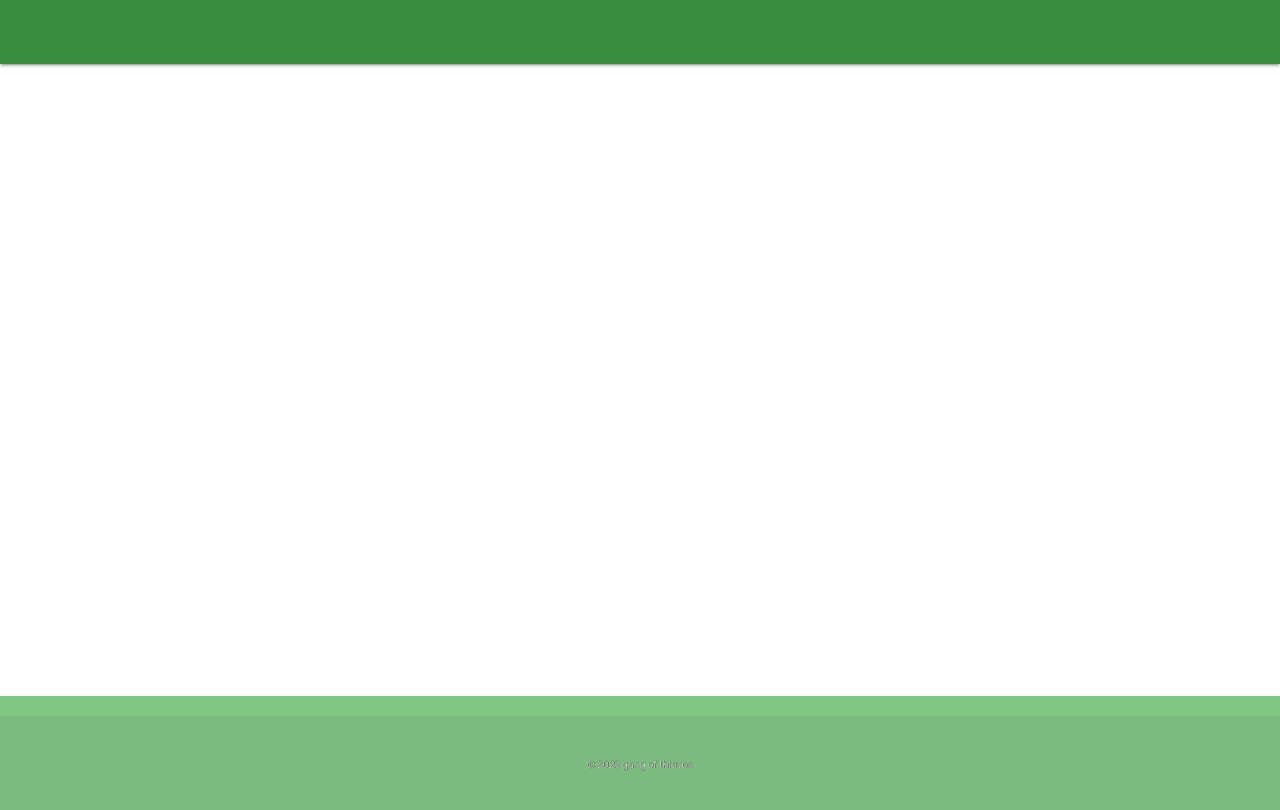
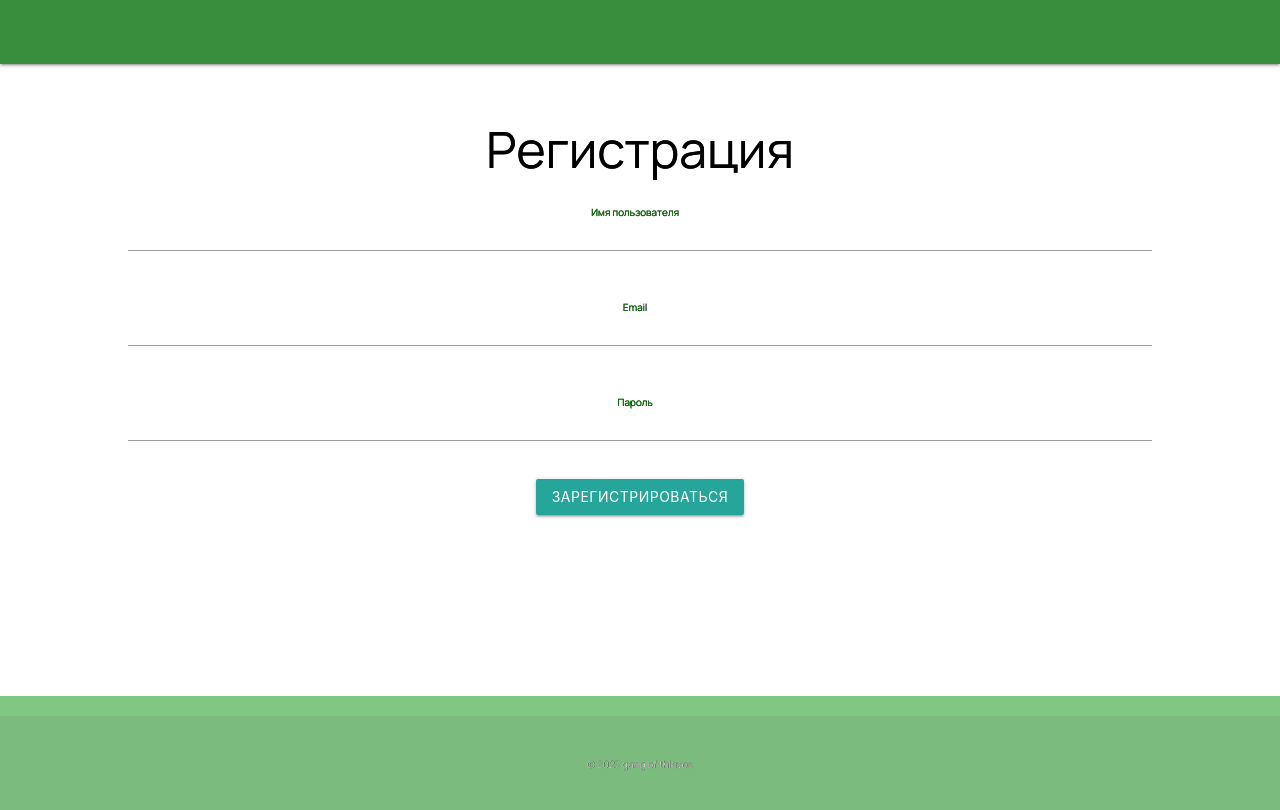
Before and after one commit to AndreyTorkhov/project-s3, a React (Create React App) app: page /register in a window 1280 px wide. Built offline with nearby package versions, Linux system fonts and the light colour scheme.

Commit message:
react-app jwt try1

```diff
--- a/src/App.jsx
+++ b/src/App.jsx
@@ -2,6 +2,7 @@ import { BrowserRouter as Router, Routes, Route } from "react-router-dom";
 
 import { Ml } from "./pages/Ml";
 import { Login } from "./pages/Login";
+import Register from "./pages/Register";
 
 import { Footer } from "./components/Footer";
 import { Header } from "./components/Header";
@@ -15,8 +16,11 @@ function App() {
           <Routes>
             <Route path="/" element={<Ml />} />
             <Route path="/login" element={<Login />} />
-            {/* <Route path="/register" element={<Contact />} />
-            <Route path="*" exact={true} element={<NotFound />} /> */}
+            <Route path="/register" element={<Register />} />
+            {/* <Route path=":id" element={<UserPage />} />
+            </Route>
+
+            <Route path="*" element={<div>404... not found </div>} /> */}
           </Routes>
         </main>
         <Footer />
--- /dev/null
+++ b/src/http/index.jsx
@@ -0,0 +1,15 @@
+import axios from "axios";
+
+export const API_URL = "http://localhost:5500";
+
+const api = axios.create({
+  withCredentials: true,
+  baseURL: API_URL,
+});
+
+api.interceptors.request.use((config) => {
+  config.headers.Authorization = `${localStorage.getItem("token")}`;
+  return config;
+});
+
+export default api;
--- a/src/index.js
+++ b/src/index.js
@@ -1,11 +1,23 @@
-import React from "react";
+import React, { createContext } from "react";
 import ReactDOM from "react-dom/client";
+import { BrowserRouter } from "react-router-dom";
 import "./index.css";
 import App from "./App";
+import Store from "./store/store";
+
+const store = new Store();
+
+export const Context = createContext({
+  store,
+});
 
 const root = ReactDOM.createRoot(document.getElementById("root"));
 root.render(
-  <React.StrictMode>
+  <Context.Provider
+    value={{
+      store,
+    }}
+  >
     <App />
-  </React.StrictMode>
+  </Context.Provider>
 );
--- a/src/pages/Login.jsx
+++ b/src/pages/Login.jsx
@@ -1,4 +1,33 @@
+import React, { useState } from "react";
+
 function Login() {
+  const [email, setEmail] = useState("");
+  const [password, setPassword] = useState("");
+
+  const handleLogin = async () => {
+    try {
+      const response = await fetch("http://localhost:5500/login", {
+        method: "POST",
+        headers: {
+          "Content-Type": "application/json",
+        },
+        body: JSON.stringify({
+          email: email,
+          password: password,
+        }),
+      });
+      if (response.ok) {
+        const data = await response.json();
+        console.log("Login successful:", data);
+        // Дополнительная логика после успешного входа, например, редирект на другую страницу
+      } else {
+        console.error("Login failed");
+        // Дополнительная логика в случае неудачного входа
+      }
+    } catch (error) {
+      console.error("Error during login:", error);
+    }
+  };
   return (
     <div className="row">
       <h1 className="container-title">Авторизация</h1>
@@ -6,17 +35,31 @@ function Login() {
         <div className="row">
           <div className="input-field">
             <h3 className="input-name">email</h3>
-            <input id="email" type="email" className="validate" />
+            <input
+              id="email"
+              type="email"
+              className="validate"
+              value={email}
+              onChange={(e) => setEmail(e.target.value)}
+            />
           </div>
         </div>
         <div className="row">
           <div className="input-field">
             <h3 className="input-name">пароль</h3>
-            <input id="password" type="password" className="validate" />
+            <input
+              id="password"
+              type="password"
+              className="validate"
+              value={password}
+              onChange={(e) => setPassword(e.target.value)}
+            />
           </div>
         </div>
       </form>
-      <button className="outputBtn">Вход</button>
+      <button className="outputBtn" onClick={handleLogin}>
+        Вход
+      </button>
     </div>
   );
 }
--- a/src/pages/Ml.jsx
+++ b/src/pages/Ml.jsx
@@ -10,6 +10,9 @@ function Ml() {
         <Link to={`/login`} className="btn">
           Авторизация
         </Link>
+        <Link to={`/register`} className="btn">
+          Регистрация
+        </Link>
       </div>
     </div>
   );
--- /dev/null
+++ b/src/pages/Register.jsx
@@ -0,0 +1,64 @@
+import { Link } from "react-router-dom";
+import { useState, useContext } from "react";
+import { Context } from "../index";
+import { observer } from "mobx-react-lite";
+
+export default observer(function Register() {
+  const [username, setUsername] = useState("");
+  const [email, setEmail] = useState("");
+  const [password, setPassword] = useState("");
+
+  const { store } = useContext(Context);
+
+  return (
+    <div className="row">
+      <h1 className="container-title">Регистрация</h1>
+      <form className="register-container">
+        <div className="row">
+          <div className="input-field">
+            <h3 className="input-name">Имя пользователя</h3>
+            <input
+              id="username"
+              type="text"
+              className="validate"
+              value={username}
+              onChange={(e) => setUsername(e.target.value)}
+            />
+          </div>
+        </div>
+        <div className="row">
+          <div className="input-field">
+            <h3 className="input-name">Email</h3>
+            <input
+              id="email"
+              type="email"
+              className="validate"
+              value={email}
+              onChange={(e) => setEmail(e.target.value)}
+            />
+          </div>
+        </div>
+        <div className="row">
+          <div className="input-field">
+            <h3 className="input-name">Пароль</h3>
+            <input
+              id="password"
+              type="password"
+              className="validate"
+              value={password}
+              onChange={(e) => setPassword(e.target.value)}
+            />
+          </div>
+        </div>
+      </form>
+      <Link to="/" className="register">
+        <button
+          onClick={() => store.registration(username, email, password)}
+          className="btn"
+        >
+          Зарегистрироваться
+        </button>
+      </Link>
+    </div>
+  );
+});
--- /dev/null
+++ b/src/services/Service.jsx
@@ -0,0 +1,11 @@
+import api from "../http";
+
+export default class Service {
+  static async login(email, password) {
+    return api.post("/login", { email, password });
+  }
+
+  static async registration(username, email, password) {
+    return api.post("/register", { username, email, password });
+  }
+}
--- /dev/null
+++ b/src/store/store.jsx
@@ -0,0 +1,73 @@
+import { makeAutoObservable } from "mobx";
+import Service from "../services/Service";
+import axios from "axios";
+import { API_URL } from "../http";
+
+export default class Store {
+  user = {};
+  isAuth = false;
+
+  constructor() {
+    makeAutoObservable(this);
+  }
+
+  setAuth(bool) {
+    this.isAuth = bool;
+  }
+
+  setUser(user) {
+    this.user = user;
+  }
+
+  async login(email, password) {
+    try {
+      const response = await Service.login(email, password);
+      console.log(response);
+      localStorage.setItem("token", response.data.access_token);
+      localStorage.setItem("token_ref", response.data["refresh token"]);
+      this.setAuth(true);
+      this.setUser(response.data);
+    } catch (e) {
+      console.log(e.response?.data?.message);
+    }
+  }
+
+  async registration(username, email, password) {
+    try {
+      const response = await Service.registration(username, email, password);
+      console.log(response);
+      localStorage.setItem("token", response.data.access_token);
+      localStorage.setItem("token_ref", response.data["refresh token"]);
+      this.setAuth(true);
+      this.setUser(response.data.user);
+    } catch (e) {
+      console.log(e.response?.data?.message);
+    }
+  }
+
+  async logout() {
+    try {
+      // const response = await AuthService.logout();
+      // console.log(response);
+      localStorage.removeItem("token");
+      localStorage.removeItem("token_ref");
+      this.setAuth(false);
+      this.setUser({});
+    } catch (e) {
+      console.log(e.response?.data?.message);
+    }
+  }
+
+  async checkAuth() {
+    try {
+      const token_ref = localStorage.getItem("token_ref");
+      const response = await axios.post(`${API_URL}/refresh`, { token_ref });
+      localStorage.setItem("token", response.data.access_token);
+      localStorage.setItem("token_ref", response.data["refresh token"]);
+      this.setAuth(true);
+      this.setUser(response.data.user);
+    } catch (e) {
+      console.log(e.response?.data?.message);
+    }
+  }
+}
```
Also changed, not shown: package.json (+7 -0 lines), src/function/PrintImage.jsx (deleted, +0 -58 lines), 1 other file (tests, documents, lock files or other folders).
